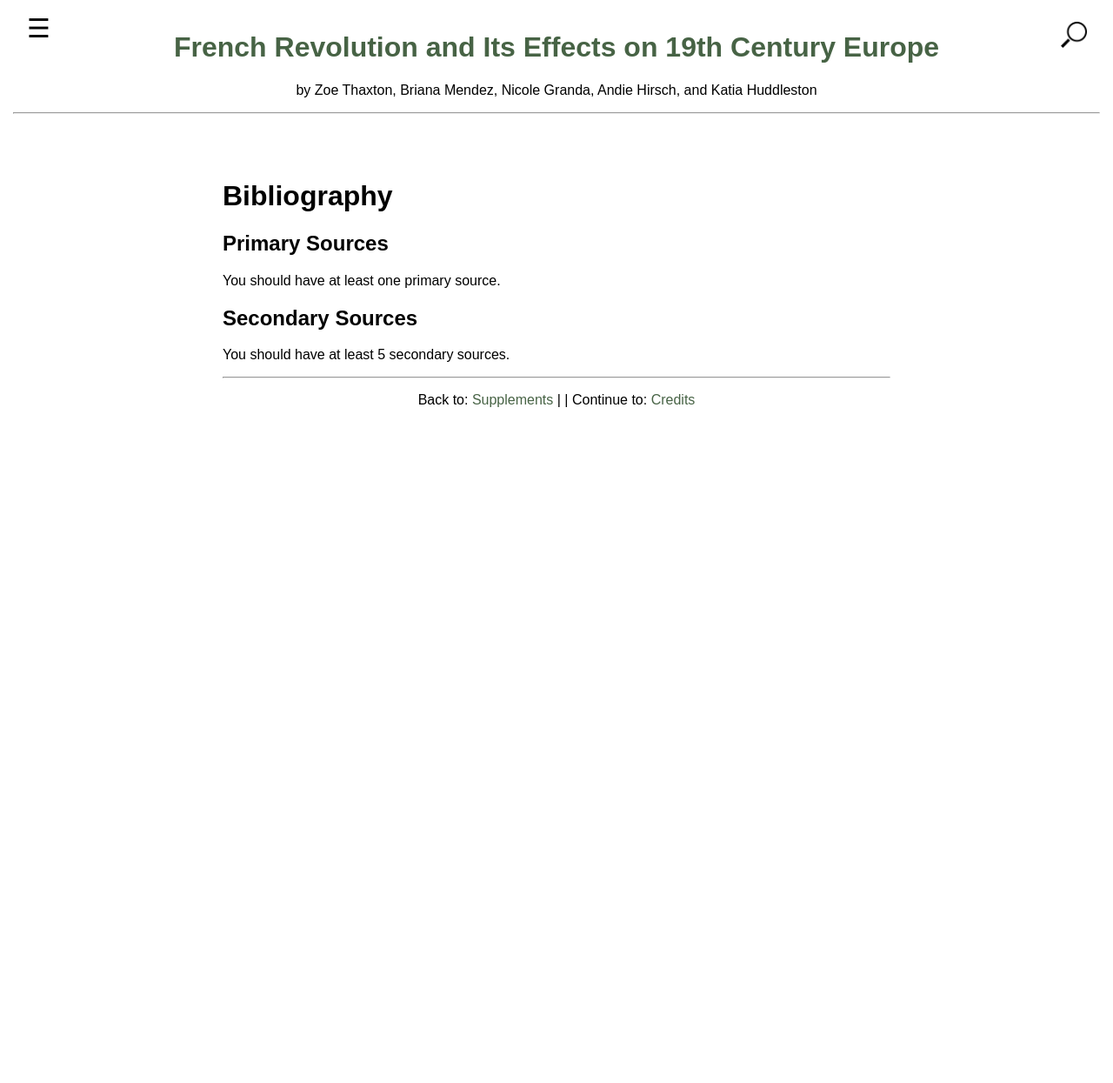
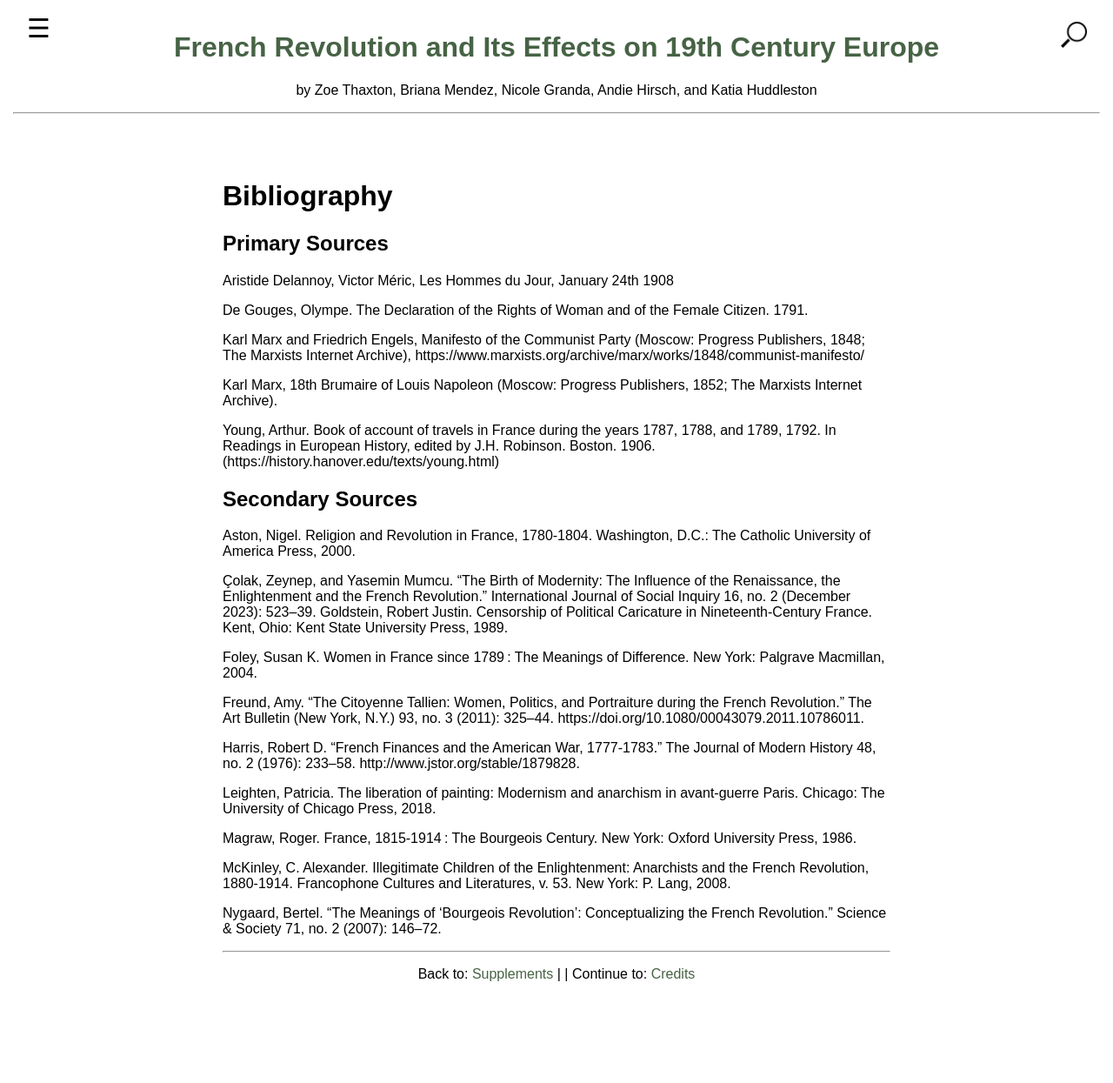
Before and after one commit to zoethaxton/Thaxton_Zoe_EUH3205, a Jekyll site: the page built from 005_bibliography.md, in a window 1280 px wide. Shown: the whole page at 87% size. Built offline with Jekyll 4.4.1, drawn with Linux system fonts in a browser that asks for light colours; before the commit the page ends 900 px from its top, so only the background shows below that.

Commit message:
Update 005_bibliography.md

```diff
--- a/005_bibliography.md
+++ b/005_bibliography.md
@@ -8,8 +8,35 @@ number: 5
 
 ## Primary Sources
 
-You should have at least one primary source.
+Aristide Delannoy, Victor Méric, Les Hommes du Jour, January 24th 1908
+
+De Gouges, Olympe. The Declaration of the Rights of Woman and of the Female Citizen. 1791.
+
+Karl Marx and Friedrich Engels, Manifesto of the Communist Party (Moscow: Progress Publishers, 1848; The Marxists Internet Archive), https://www.marxists.org/archive/marx/works/1848/communist-manifesto/
+
+Karl Marx, 18th Brumaire of Louis Napoleon (Moscow: Progress Publishers, 1852; The Marxists Internet Archive).
+
+Young, Arthur. Book of account of travels in France during the years 1787, 1788, and 1789, 1792. In Readings in European History, edited by J.H. Robinson. Boston. 1906.
+(https://history.hanover.edu/texts/young.html)
+
 
 ## Secondary Sources
 
-You should have at least 5 secondary sources.
+Aston, Nigel. Religion and Revolution in France, 1780-1804. Washington, D.C.: The Catholic University of America Press, 2000.
+
+Çolak, Zeynep, and Yasemin Mumcu. “The Birth of Modernity: The Influence of the Renaissance, the Enlightenment and the French Revolution.” International Journal of Social Inquiry 16, no. 2 (December 2023): 523–39.
+Goldstein, Robert Justin. Censorship of Political Caricature in Nineteenth-Century France. Kent, Ohio: Kent State University Press, 1989.
+
+Foley, Susan K. Women in France since 1789 : The Meanings of Difference. New York: Palgrave Macmillan, 2004.
+
+Freund, Amy. “The Citoyenne Tallien: Women, Politics, and Portraiture during the French Revolution.” The Art Bulletin (New York, N.Y.) 93, no. 3 (2011): 325–44. https://doi.org/10.1080/00043079.2011.10786011.
+
+Harris, Robert D. “French Finances and the American War, 1777-1783.” The Journal of Modern History 48, no. 2 (1976): 233–58. http://www.jstor.org/stable/1879828.
+
+Leighten, Patricia. The liberation of painting: Modernism and anarchism in avant-guerre Paris. Chicago: The University of Chicago Press, 2018.
+
+Magraw, Roger. France, 1815-1914 : The Bourgeois Century. New York: Oxford University Press, 1986.
+
+McKinley, C. Alexander. Illegitimate Children of the Enlightenment: Anarchists and the French Revolution, 1880-1914. Francophone Cultures and Literatures, v. 53. New York: P. Lang, 2008.
+
+Nygaard, Bertel. “The Meanings of ‘Bourgeois Revolution’: Conceptualizing the French Revolution.” Science & Society 71, no. 2 (2007): 146–72.
```
